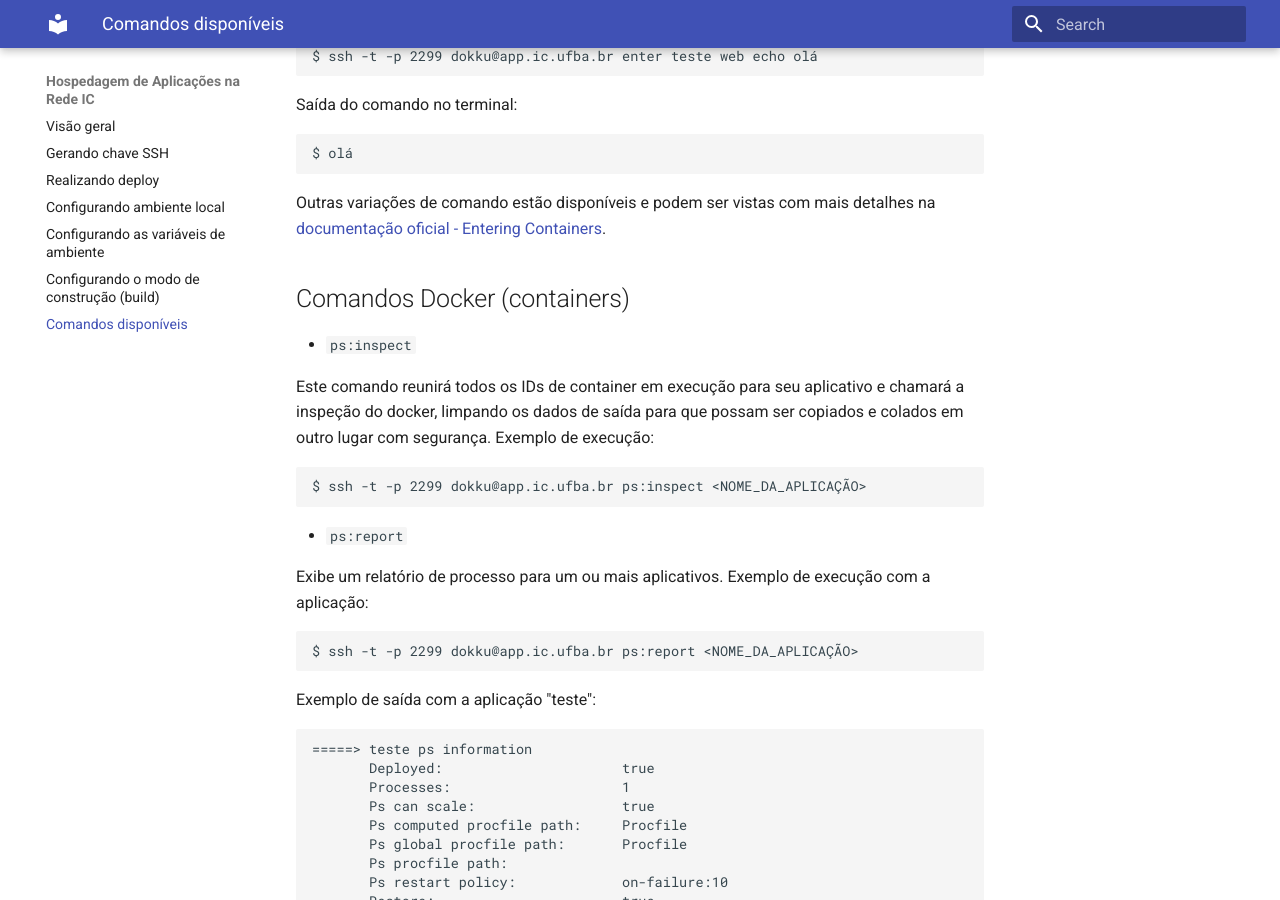
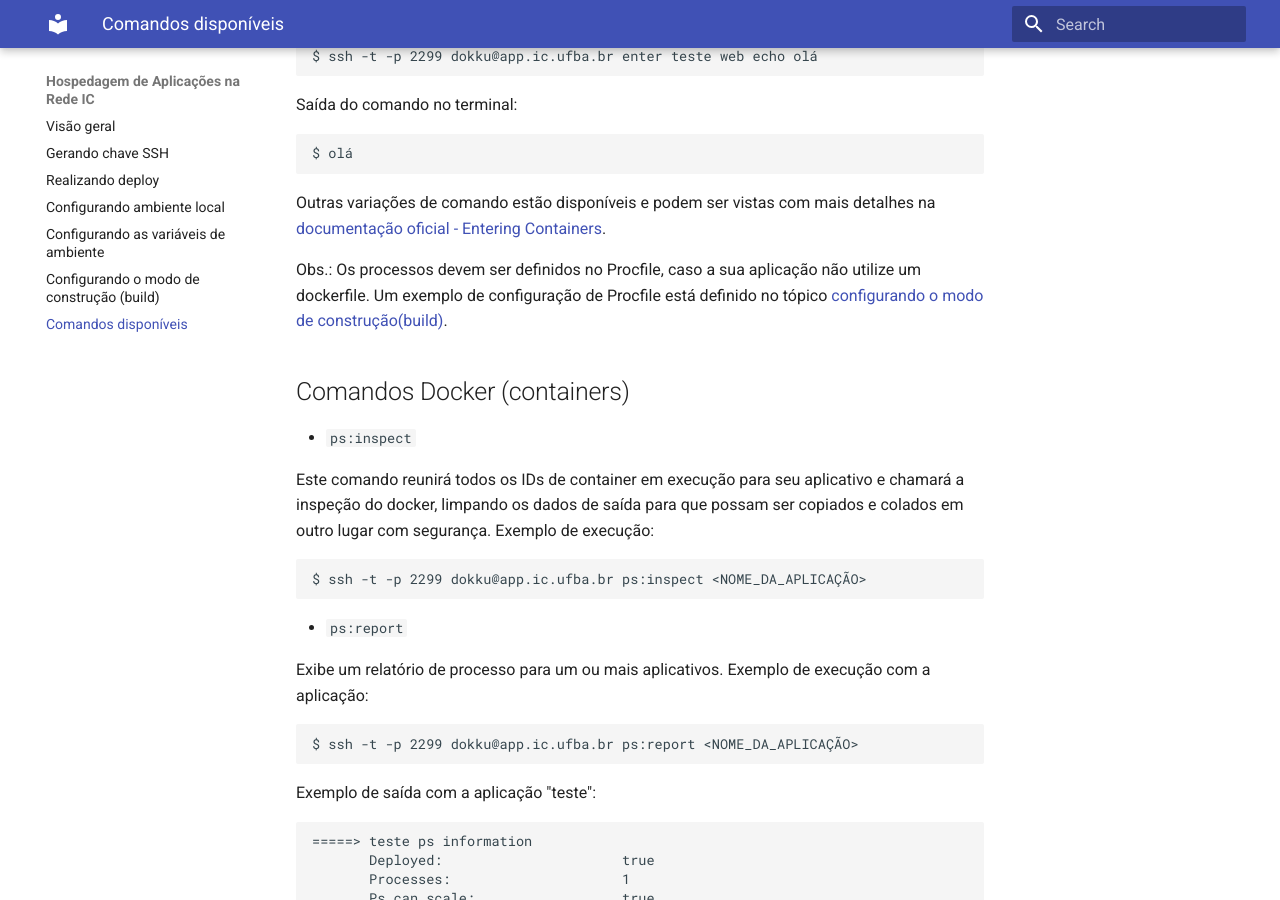
Before and after one commit to graco-ufba/app, an MkDocs documentation site: the page built from docs/comandos-permitidos.md, in a window 1280 px wide and 900 px high, scrolled down 4309 px. Built offline with MkDocs 1.6.1 and Material for MkDocs 9.7.7, drawn with Linux system fonts in a browser that asks for light colours.

Commit message:
Update comandos-permitidos.md
Correção de texto e atualização.

````diff
--- a/docs/comandos-permitidos.md
+++ b/docs/comandos-permitidos.md
@@ -176,6 +176,8 @@ $ olá
 ```
 Outras variações de comando estão disponíveis e podem ser vistas com mais detalhes na [documentação oficial - Entering Containers](https://dokku.com/docs/processes/entering-containers/).
 
+Obs.: Os processos devem ser definidos no Procfile, caso a sua aplicação não utilize um dockerfile. Um exemplo de configuração de Procfile está definido no tópico [configurando o modo de construção(build)](modo-build.md).
+
 ## Comandos Docker (containers)
 
 - `ps:inspect`
````
